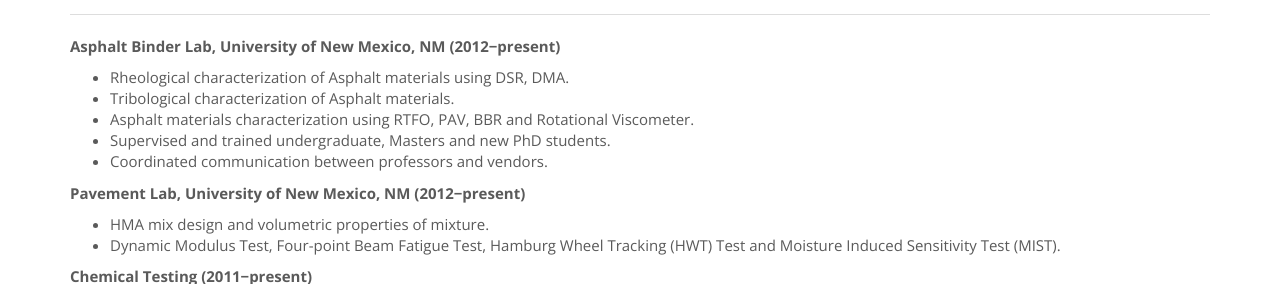
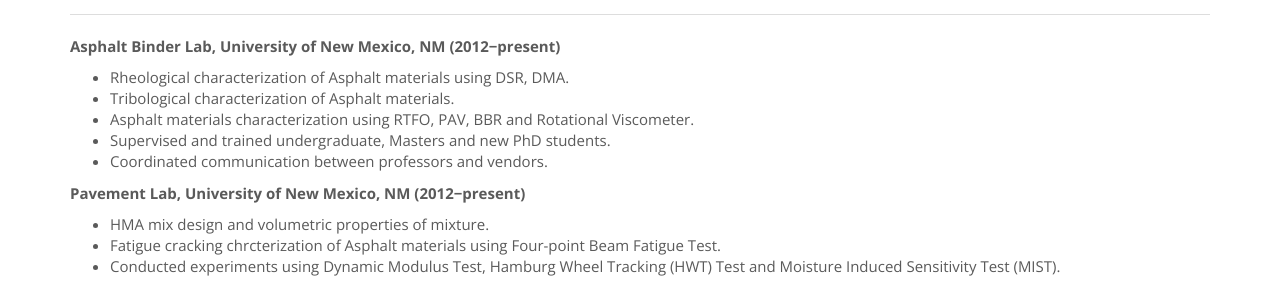
Before and after one commit to uamannan/uamannan.github.io, a plain HTML site: page research.html in a window 1280 px wide. Shown: the part 513-797 px from the top of the page. Drawn offline with nearby package versions, Linux system fonts and the light colour scheme; files whose address does not match are found by name.

Commit message:
Update research.html

```diff
--- a/research.html
+++ b/research.html
@@ -118,7 +118,8 @@
             <dd>
               <ul>
                 <li>HMA mix design and volumetric properties of mixture.</li>
-                <li>Dynamic Modulus Test, Four-point Beam Fatigue Test, Hamburg Wheel Tracking (HWT) Test and Moisture Induced Sensitivity Test (MIST).</li>
+                <li>Fatigue cracking chrcterization of Asphalt materials using Four-point Beam Fatigue Test.</li>
+                <li>Conducted experiments using Dynamic Modulus Test, Hamburg Wheel Tracking (HWT) Test and Moisture Induced Sensitivity Test (MIST).</li>
               </ul>
             </dd>
             <dt><strong>Chemical Testing</strong> (2011−present)</dt>
```
